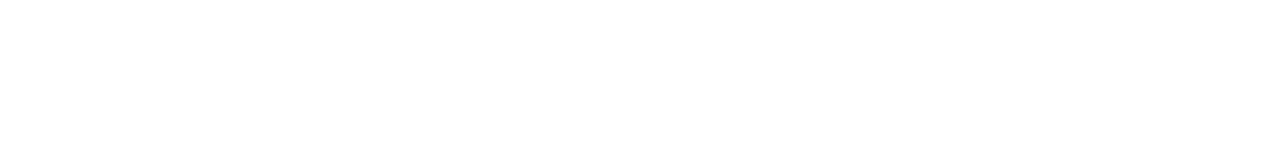
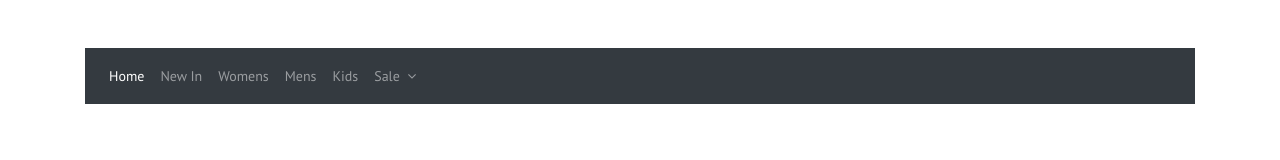
Before and after one commit to settysantu/bs4-offcanvas-menu, a plain HTML site: page index.html in a window 1280 px wide. Drawn offline with Linux system fonts and the light colour scheme.

Commit message:
Added Menu

```diff
--- a/index.html
+++ b/index.html
@@ -7,7 +7,7 @@
 		<meta name="description" content="">
 		<meta name="author" content="">
 
-		<title>Bootstrap 4 Starter</title>
+		<title>Bootstrap 4 - Off Canvas Menu</title>
 
 		<!-- Bootstrap -->
 		<link href="css/bootstrap.min.css" rel="stylesheet">
@@ -23,7 +23,45 @@
 
 	</head>
 	<body>
-
+	<!-- Container Starts -->
+		<div class="container pt-5">
+		<!-- Main Menu Starts -->
+			<nav id="main-menu" class="main-menu navbar navbar-dark bg-dark navbar-expand-md rounded-0">
+			<!-- Nested Container Starts -->
+				<div class="container px-md-0">
+				<!-- Navbar Toggler Starts -->
+					<button class="navbar-toggler ml-auto rounded-0" type="button" data-toggle="collapse" data-target=".navbar-cat-collapse" aria-controls=".navbar-cat-collapse" aria-expanded="false" aria-badge="Toggle navigation">
+						<span class="fa fa-bars"></span>
+					</button>
+				<!-- Navbar Toggler Ends -->
+				<!-- Navbar Cat collapse Starts -->
+					<div class="collapse navbar-collapse navbar-cat-collapse animation">
+					<!-- Nav Links Starts -->
+						<ul class="nav navbar-nav">
+							<li class="nav-item active"><a href="#" class="nav-link">Home</a></li>
+							<li class="nav-item"><a href="#" class="nav-link">New In</a></li>
+							<li class="nav-item"><a href="#" class="nav-link">Womens</a></li>
+							<li class="nav-item"><a href="#" class="nav-link">Mens</a></li>
+							<li class="nav-item"><a href="#" class="nav-link">Kids</a></li>
+							<li class="nav-item dropdown">
+								<a href="#" class="nav-link" data-toggle="dropdown">Sale <i class="fa fa-angle-down ml-1"></i></a>
+								<ul class="dropdown-menu rounded-0 animation" role="menu">
+									<a class="dropdown-item rounded-0" href="#">Commercial</a>
+									<a class="dropdown-item rounded-0" href="#">Gated Community</a>
+									<a class="dropdown-item rounded-0" href="#">Hospitality</a>
+									<a class="dropdown-item rounded-0" href="#">Residential</a>
+								</ul>
+							</li>
+						</ul>
+					<!-- Nav Links Ends -->
+					</div>
+				<!-- Navbar Cat collapse Ends -->
+				</div>
+			<!-- Nested Container Ends -->
+			</nav>
+		<!-- Main Menu Ends -->
+		</div>
+	<!-- Container Ends -->
 	<!-- Template JS Files -->
 	<script src="js/jquery-3.5.1.min.js"></script>
 	<script src="js/popper.min.js"></script>
```
